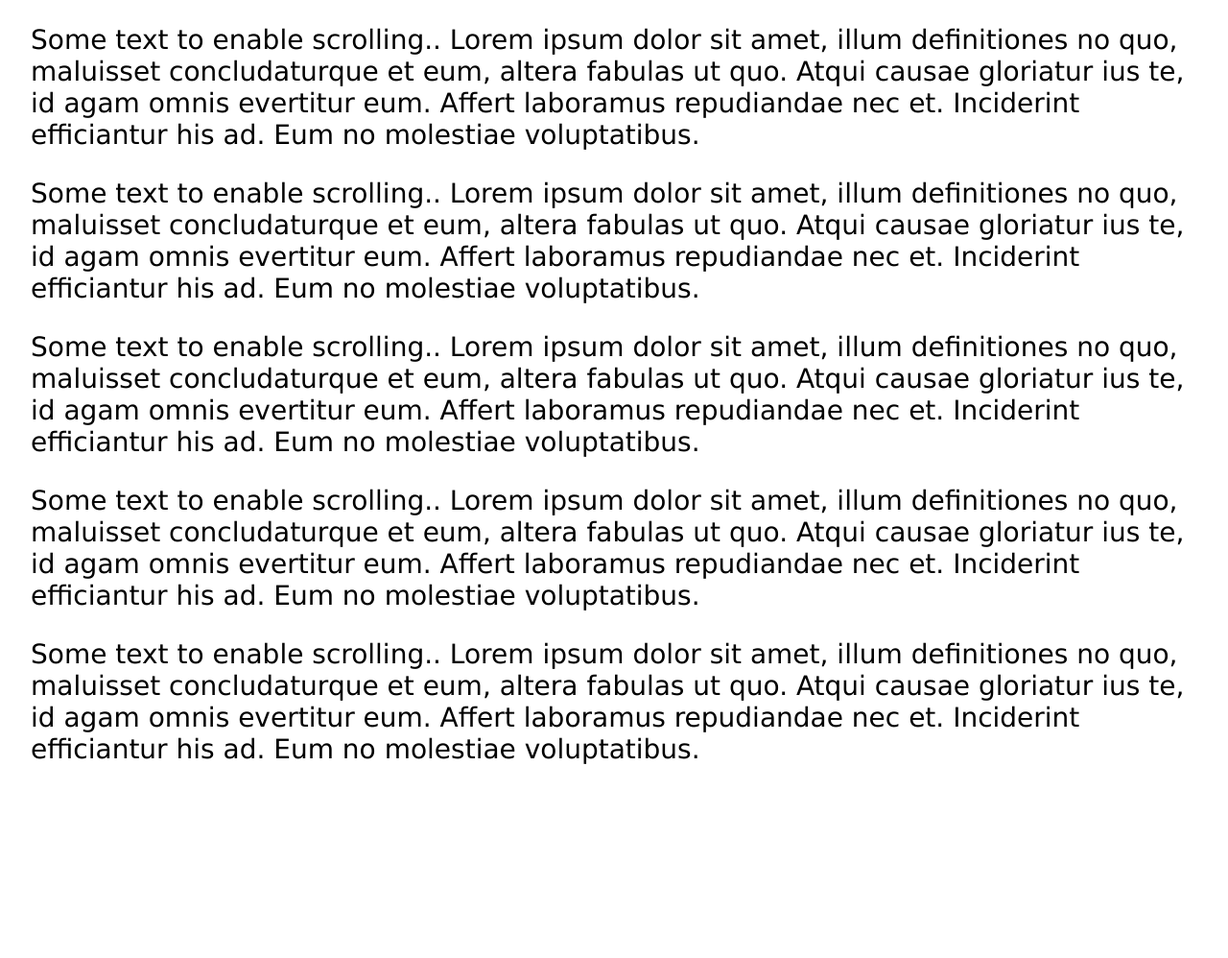
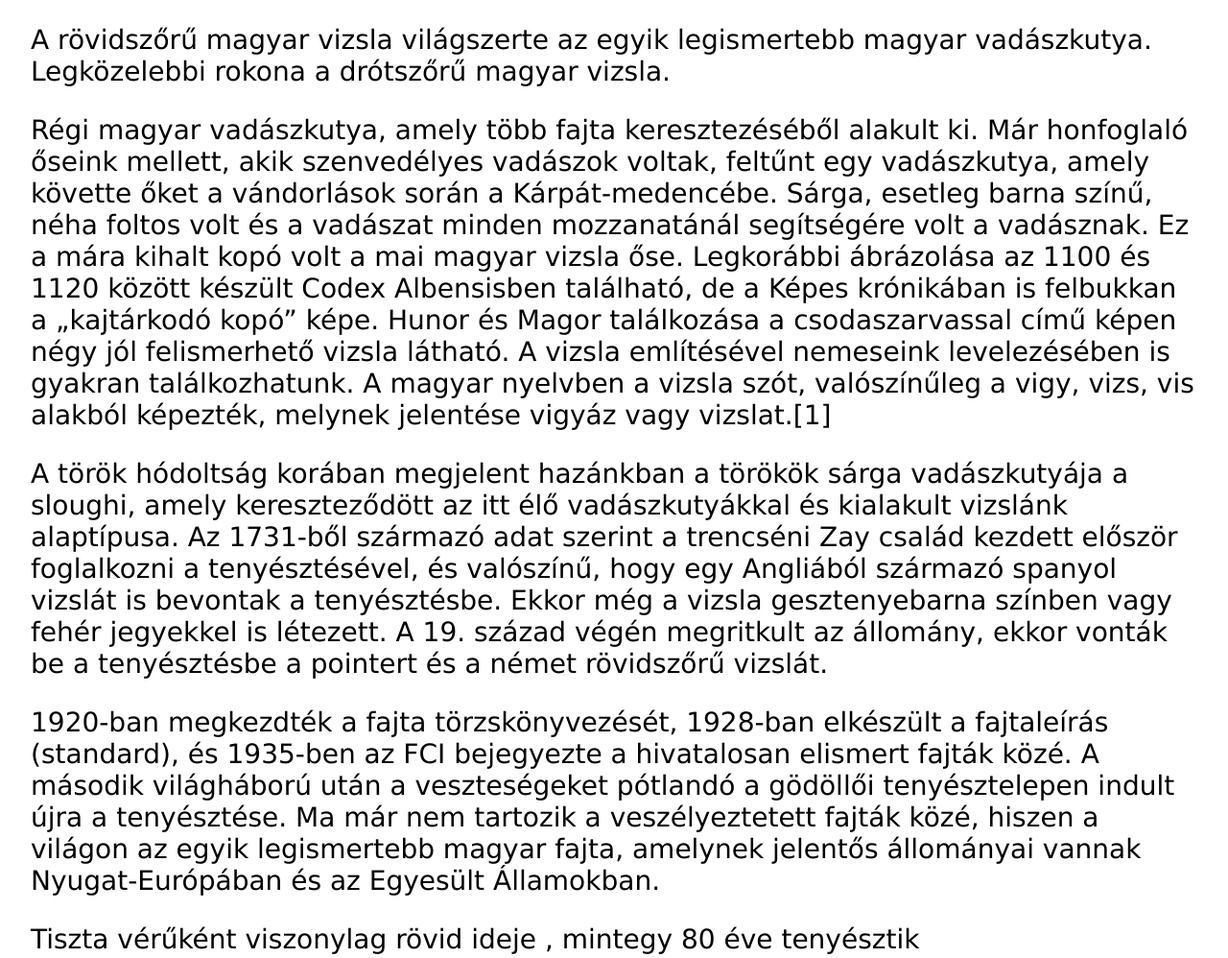
Before and after one commit to bertalanimre/petricsmate, a plain HTML site: page index.html in a window 1280 px wide. Shown: the part 8664-9662 px from the top of the page at 96% size. Before the commit the page ends 9521 px from the top, so only its background shows below. Drawn offline with Linux system fonts and the light colour scheme.

Commit message:
magyar vizslaű

```diff
--- a/index.html
+++ b/index.html
@@ -107,20 +107,17 @@
   <p>Története
     A puli története messzire nyúlik vissza. Már a Kr. e. 4. évezredből maradt ránk olyan sumer szobor, amely egy pulihoz nagyon hasonlító kutyát ábrázol. Annyi bizonyos, hogy őseinkhez valamikor ázsiai vándorlásuk közben került, s együtt érkeztek a Kárpát-medencébe, ahol évszázadokig mint a pásztorok hű segítője szerzett magának hírnevet. Más forrás szerint a „...puli őseinek csontjai a régészeti ásatásokon nem kerültek elő a honfoglalás kori, de még az Árpád-kori leletek között sem. Helyette nagy testű, agárra emlékeztető kutyák maradványaira bukkantak a régészek.”[1] Első leírója Heppe volt 1751-ben, és utána sokan megemlítik írásaikban a puli bozontos szőrét, hihetetlen intelligenciáját és munkabírását.</p>
   <p>Az 1900-as évek elején megváltozott a mezőgazdaság szerkezete, csökkent a legelők területe és ezzel a puli munkalehetősége is. A kipusztulástól Raisits Emil és munkatársai tevékenysége mentette meg. Egyre kevesebb kutya maradt meg eredeti munkakörénél, a puliból sztárfajta lett. Példányai bekerültek a tanyákra, falvakba, városokba, mint házőrzők, testőrök vagy kedvencek, esetleg rendőrkutyák. 1935-ben Anghi Csaba vezetésével állították össze a fajtaleírását. A második világháború a nagy létszámú, erős populációban nagy károkat nem tett, de a tenyésztést néhány évre visszavetette.</p>
-  <p>Az 1960-as években elkezdődött a puli tervszerű tenyésztése Ócsag Imre vezetésével, aminek során a fehér, majd a szürke és a maszkos fakó szín kitisztult, a szőrzet minősége javult. Ma a puli, úgy tűnik, visszatalál eredeti foglalkozásához, hiszen az 1990-es évektől kezdve kerülnek megrendezésre a terelési ösztönpróbák, amelyeken pulik is részt vesznek. Bebizonyosodott, hogy a hosszú ideje megváltozott körülmények között élő pulinak a legkevesebb a terelőhajlama a három terelőkutyafajta közül, de a helyzet azóta sokat javult. A külföldi fajták térnyerése mellett a puli népszerűsége sokat csökkent az utóbbi években, de ez megakadályozza azt is, hogy a fajta túltenyésztett divatkutyává váljon.
-
-</p>
-
+  <p>Az 1960-as években elkezdődött a puli tervszerű tenyésztése Ócsag Imre vezetésével, aminek során a fehér, majd a szürke és a maszkos fakó szín kitisztult, a szőrzet minősége javult. Ma a puli, úgy tűnik, visszatalál eredeti foglalkozásához, hiszen az 1990-es évektől kezdve kerülnek megrendezésre a terelési ösztönpróbák, amelyeken pulik is részt vesznek. Bebizonyosodott, hogy a hosszú ideje megváltozott körülmények között élő pulinak a legkevesebb a terelőhajlama a három terelőkutyafajta közül, de a helyzet azóta sokat javult. A külföldi fajták térnyerése mellett a puli népszerűsége sokat csökkent az utóbbi években, de ez megakadályozza azt is, hogy a fajta túltenyésztett divatkutyává váljon.</p>
 
 </div>
 <div class="content" id="contact">
   <h2>Rövidszőrü vizsla </h2>
   <p><img src="vizsla.jpg" height="50%"></p>
-  <p>Some text to enable scrolling.. Lorem ipsum dolor sit amet, illum definitiones no quo, maluisset concludaturque et eum, altera fabulas ut quo. Atqui causae gloriatur ius te, id agam omnis evertitur eum. Affert laboramus repudiandae nec et. Inciderint efficiantur his ad. Eum no molestiae voluptatibus.</p>
-  <p>Some text to enable scrolling.. Lorem ipsum dolor sit amet, illum definitiones no quo, maluisset concludaturque et eum, altera fabulas ut quo. Atqui causae gloriatur ius te, id agam omnis evertitur eum. Affert laboramus repudiandae nec et. Inciderint efficiantur his ad. Eum no molestiae voluptatibus.</p>
-  <p>Some text to enable scrolling.. Lorem ipsum dolor sit amet, illum definitiones no quo, maluisset concludaturque et eum, altera fabulas ut quo. Atqui causae gloriatur ius te, id agam omnis evertitur eum. Affert laboramus repudiandae nec et. Inciderint efficiantur his ad. Eum no molestiae voluptatibus.</p>
-  <p>Some text to enable scrolling.. Lorem ipsum dolor sit amet, illum definitiones no quo, maluisset concludaturque et eum, altera fabulas ut quo. Atqui causae gloriatur ius te, id agam omnis evertitur eum. Affert laboramus repudiandae nec et. Inciderint efficiantur his ad. Eum no molestiae voluptatibus.</p>
-  <p>Some text to enable scrolling.. Lorem ipsum dolor sit amet, illum definitiones no quo, maluisset concludaturque et eum, altera fabulas ut quo. Atqui causae gloriatur ius te, id agam omnis evertitur eum. Affert laboramus repudiandae nec et. Inciderint efficiantur his ad. Eum no molestiae voluptatibus.</p>
+  <p>A rövidszőrű magyar vizsla világszerte az egyik legismertebb magyar vadászkutya. Legközelebbi rokona a drótszőrű magyar vizsla.</p>
+  <p>Régi magyar vadászkutya, amely több fajta keresztezéséből alakult ki. Már honfoglaló őseink mellett, akik szenvedélyes vadászok voltak, feltűnt egy vadászkutya, amely követte őket a vándorlások során a Kárpát-medencébe. Sárga, esetleg barna színű, néha foltos volt és a vadászat minden mozzanatánál segítségére volt a vadásznak. Ez a mára kihalt kopó volt a mai magyar vizsla őse. Legkorábbi ábrázolása az 1100 és 1120 között készült Codex Albensisben található, de a Képes krónikában is felbukkan a „kajtárkodó kopó” képe. Hunor és Magor találkozása a csodaszarvassal című képen négy jól felismerhető vizsla látható. A vizsla említésével nemeseink levelezésében is gyakran találkozhatunk. A magyar nyelvben a vizsla szót, valószínűleg a vigy, vizs, vis alakból képezték, melynek jelentése vigyáz vagy vizslat.[1]</p>
+  <p>A török hódoltság korában megjelent hazánkban a törökök sárga vadászkutyája a sloughi, amely kereszteződött az itt élő vadászkutyákkal és kialakult vizslánk alaptípusa. Az 1731-ből származó adat szerint a trencséni Zay család kezdett először foglalkozni a tenyésztésével, és valószínű, hogy egy Angliából származó spanyol vizslát is bevontak a tenyésztésbe. Ekkor még a vizsla gesztenyebarna színben vagy fehér jegyekkel is létezett. A 19. század végén megritkult az állomány, ekkor vonták be a tenyésztésbe a pointert és a német rövidszőrű vizslát.</p>
+  <p>1920-ban megkezdték a fajta törzskönyvezését, 1928-ban elkészült a fajtaleírás (standard), és 1935-ben az FCI bejegyezte a hivatalosan elismert fajták közé. A második világháború után a veszteségeket pótlandó a gödöllői tenyésztelepen indult újra a tenyésztése. Ma már nem tartozik a veszélyeztetett fajták közé, hiszen a világon az egyik legismertebb magyar fajta, amelynek jelentős állományai vannak Nyugat-Európában és az Egyesült Államokban.</p>
+  <p>Tiszta vérűként viszonylag rövid ideje , mintegy 80 éve tenyésztik</p>
 </div>
 
 <script>
```
